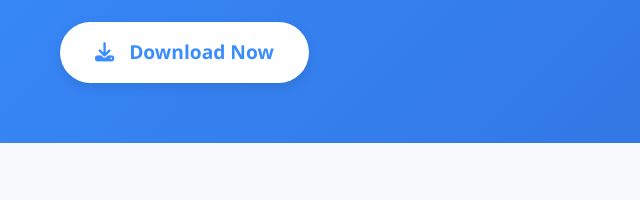
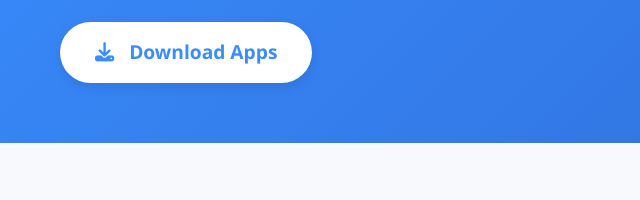
Before and after one commit to drowdaily/growdaily.in, a plain HTML site: page index.html in a window 1280 px wide. Shown: the part 339-539 px from the top of the page, 0-640 px from the left. Drawn offline with Linux system fonts and the light colour scheme.

Commit message:
index.html

```diff
--- a/index.html
+++ b/index.html
@@ -446,7 +446,7 @@
       <div class="header-text">
         <h1>Smart Investing Made Simple</h1>
         <p>One Time Investment, Daily Income & Instant Withdrawals. Start your financial journey with just a few taps.</p>
-        <a href="https://github.com/saineek123/grow1.0/releases/download/V1.0/app-release.1.apk" class="download-btn"><i class="fas fa-download"></i> Download Now</a>
+        <a href="https://github.com/saineek123/grow1.0/releases/download/V1.0/app-release.1.apk" class="download-btn"><i class="fas fa-download"></i> Download Apps</a>
       </div>
       <div class="header-img">
         <img src="https://images.unsplash.com/photo-1554224155-6726b3ff858f?ixlib=rb-4.0.3&auto=format&fit=crop&w=500&q=80" alt="Grow Daily App Interface">
```
